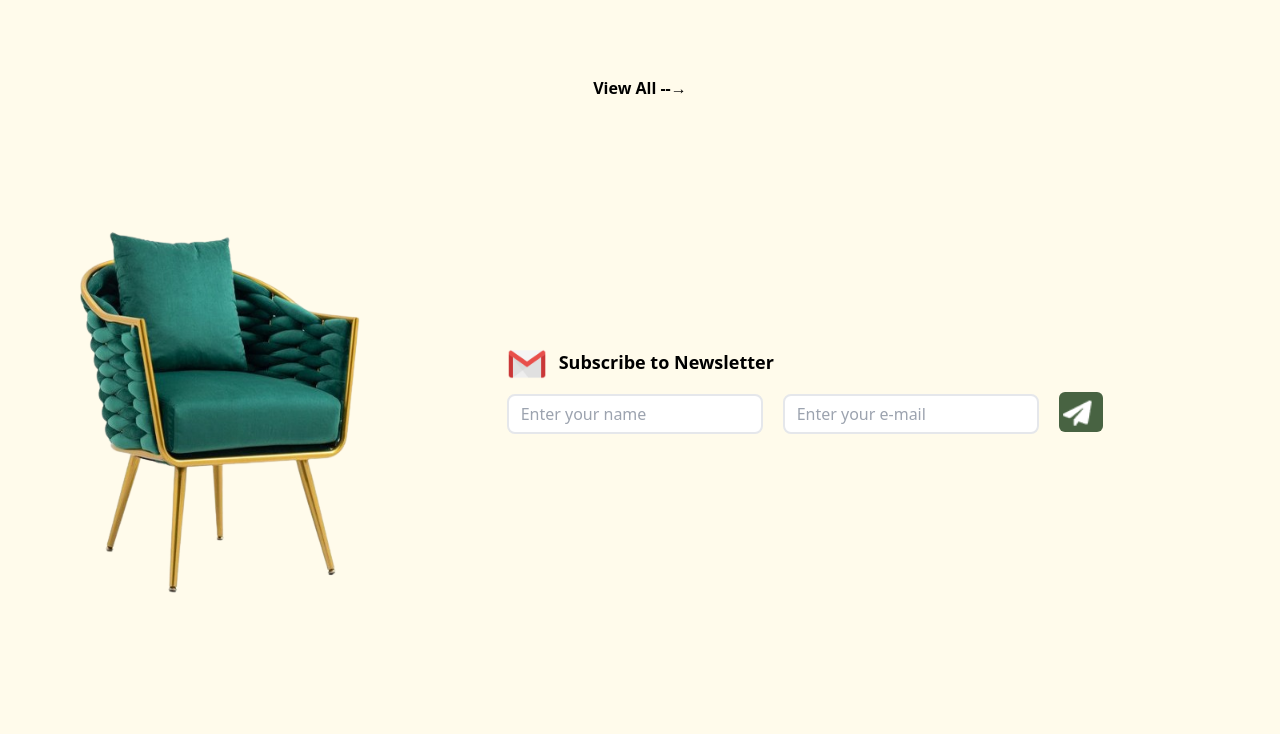
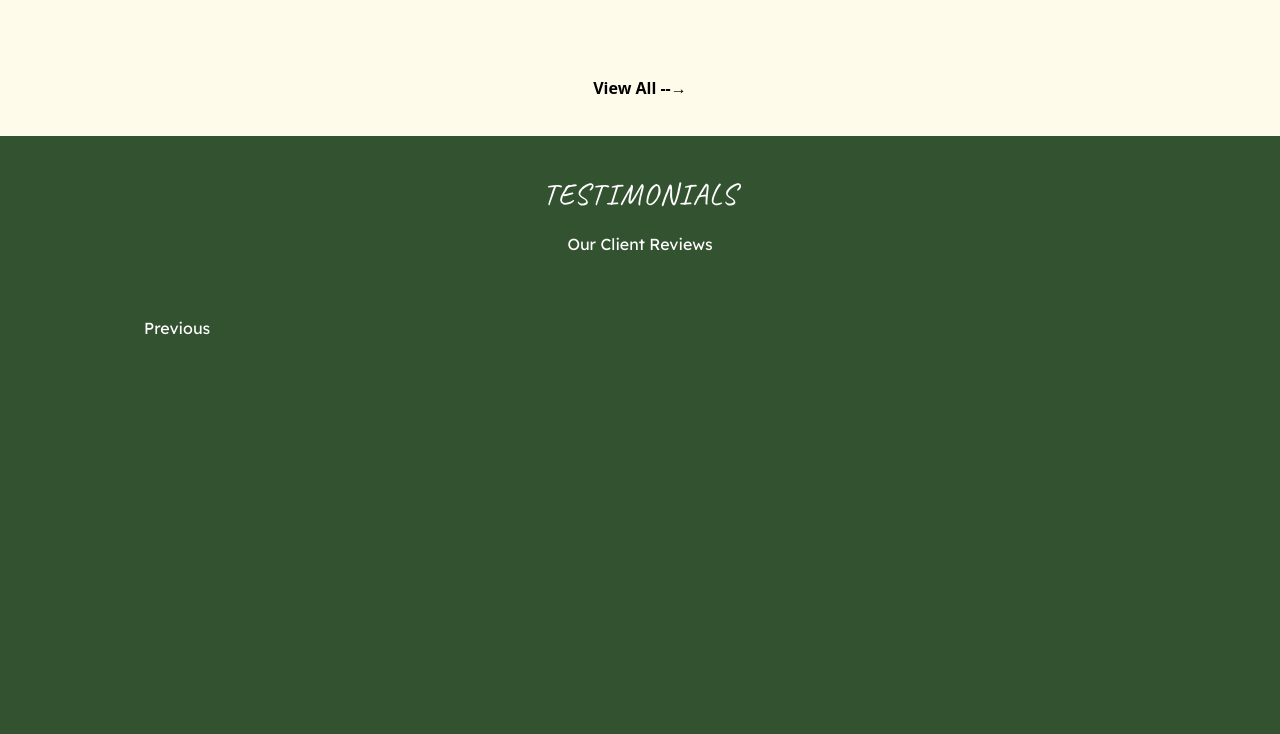
Before and after one commit to anvijayakumar/Furniture-website, a React (Vite) app: page / in a window 1280 px wide. Shown: the part 4080-4814 px from the top of the page. Built offline with nearby package versions, Linux system fonts and the light colour scheme.

Commit message:
Update Home.jsx

```diff
--- a/src/components/Home.jsx
+++ b/src/components/Home.jsx
@@ -24,6 +24,7 @@ import c3 from "../assets/product-3.png";
 import c4 from "../assets/schair.png";
 import mail from "../assets/gmail.png";
 import send from "../assets/paper-plane.png";
+import Testimonials from "./Testimonials";
 
 const Home = () => {
   return (
@@ -424,6 +425,7 @@ const Home = () => {
         </div>
       </div>
 
+      <Testimonials />
 
       <div className="md:flex flex-none lg:flex bg-amber-50 w-100% h-[500px] md:h-96 lg:w-100% lg:h-[600px]">
         <div className="lg:w-1/3">
```
